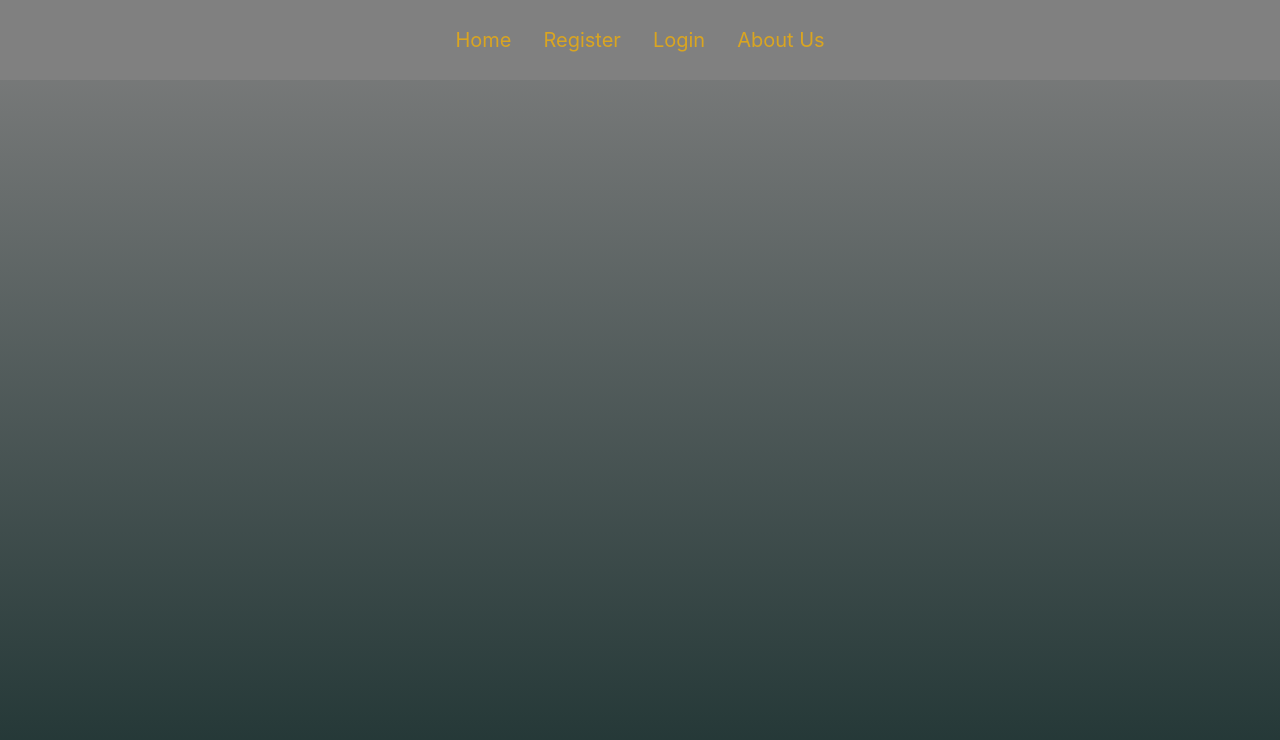
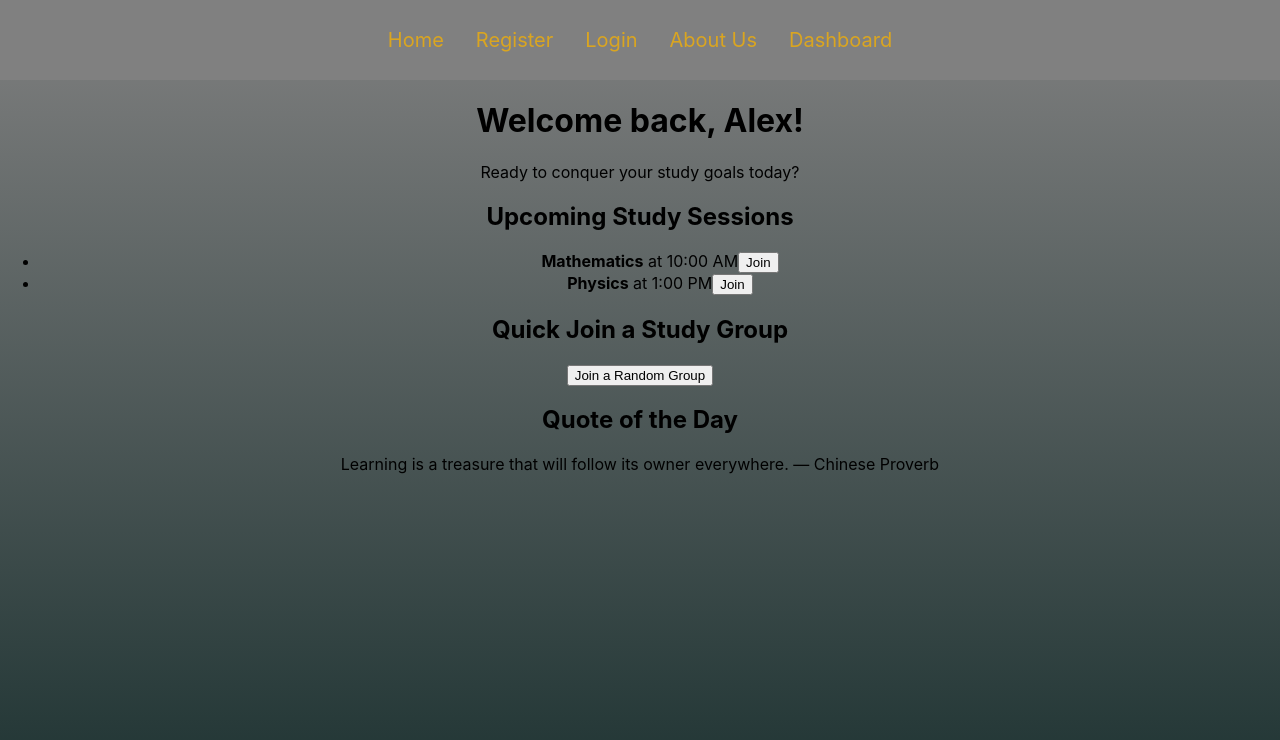
Before and after one commit to nguyenkkent/StuddyBuddy-Individual, a React (Create React App) app in the folder application/frontend/: page /dashboard in a window 1280 px wide. Shown: the top 740 px of the page. Built offline with nearby package versions, Linux system fonts and the light colour scheme.

Commit message:
add Dashboard page

```diff
--- a/application/frontend/src/App.js
+++ b/application/frontend/src/App.js
@@ -14,6 +14,7 @@ import Yuquan from './components/Yuquan';
 import Registration from './components/Registration';
 import Login from './components/Login';
 import AboutUs from './components/AboutUs';
+import Dashboard from './components/Dashboard';
 
 function App() {
   return (
@@ -31,6 +32,7 @@ function App() {
           <Route path="/register" element={<Registration />} />
           <Route path="/login" element={<Login />} />
           <Route path="/aboutus" element={<AboutUs />} />
+          <Route path="/dashboard" element={<Dashboard />} />
         </Routes>
       </div>
     </Router>
--- /dev/null
+++ b/application/frontend/src/components/Dashboard.js
@@ -0,0 +1,68 @@
+import React, { useState, useEffect } from "react";
+import "../css/Home.css"; // Ensure your CSS file is properly linked to style these components
+
+function Dashboard() {
+  const [userName, setUserName] = useState("Student");
+  const [sessions, setSessions] = useState([
+    { id: 1, subject: "Mathematics", time: "10:00 AM" },
+    { id: 2, subject: "Physics", time: "1:00 PM" },
+  ]);
+  const [quote, setQuote] = useState("");
+
+  // Simulate fetching user name and quote from an API on component mount
+  useEffect(() => {
+    // This is a placeholder for your fetch calls to get user data and daily quotes
+    setUserName("Alex"); // Assume we fetched this from user's profile
+    setQuote(
+      "Learning is a treasure that will follow its owner everywhere. — Chinese Proverb"
+    );
+  }, []);
+
+  return (
+    <div className="dashboard">
+      <h1>Welcome back, {userName}!</h1>
+      <p>Ready to conquer your study goals today?</p>
+
+      <div className="sessions">
+        <h2>Upcoming Study Sessions</h2>
+        <ul>
+          {sessions.length > 0 ? (
+            sessions.map((session) => (
+              <li key={session.id}>
+                <strong>{session.subject}</strong> at {session.time}
+                <button onClick={() => joinSession(session.id)}>Join</button>
+              </li>
+            ))
+          ) : (
+            <p>No upcoming sessions. Create or join a new one!</p>
+          )}
+        </ul>
+      </div>
+
+      <div className="quick-join">
+        <h2>Quick Join a Study Group</h2>
+        {/* This is a simplified example; you might have a search or selection component here */}
+        <button onClick={() => joinRandomGroup()}>Join a Random Group</button>
+      </div>
+
+      <div className="motivation">
+        <h2>Quote of the Day</h2>
+        <p>{quote}</p>
+      </div>
+    </div>
+  );
+}
+
+function joinSession(sessionId) {
+  // Placeholder function for joining a session
+  console.log(`Joining session ${sessionId}`);
+  // Implement actual join logic here, possibly redirecting to the session page or using WebSocket to connect
+}
+
+function joinRandomGroup() {
+  // Placeholder function for quick-join feature
+  console.log("Joining a random study group...");
+  // Implement the logic to select and join a random group, perhaps by calling an API endpoint
+}
+
+export default Dashboard;
--- a/application/frontend/src/components/Navbar.js
+++ b/application/frontend/src/components/Navbar.js
@@ -9,6 +9,7 @@ function Navbar() {
       <Link to="/register">Register</Link>
       <Link to="/login">Login</Link>
       <Link to="/aboutus">About Us</Link>
+      <Link to="/dashboard">Dashboard</Link>
     </nav>
   );
 }
```
